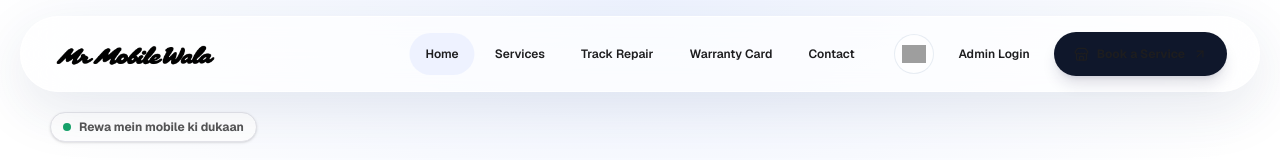
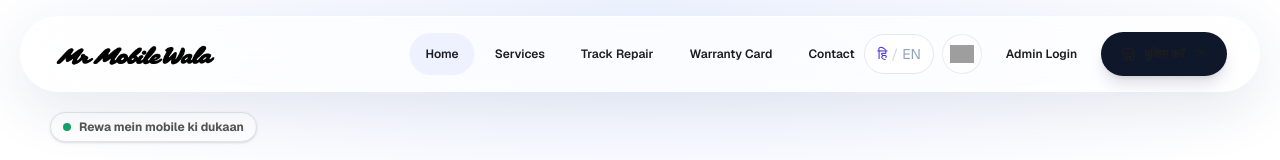
Before and after one commit to ShahbajKhan05/mr-mobile-wala-repairs, a Next.js app: page / in a window 1280 px wide. Shown: the top 160 px of the page. Built offline with nearby package versions, Linux system fonts and the light colour scheme; grey boxes are pictures that could not be loaded.

Commit message:
feat(i18n): add accessible language switch to customer navigation

```diff
--- a/src/components/Navbar.tsx
+++ b/src/components/Navbar.tsx
@@ -5,6 +5,7 @@ import { useState } from "react";
 import Image from "next/image";
 import Link from "next/link";
 import { usePathname } from "next/navigation";
+import { useCustomerLanguage } from "@/components/CustomerLanguageProvider";
 import {
   ArrowUpRight,
   Menu,
@@ -40,6 +41,7 @@ const SOCIAL_LINKS = [
 
 export default function Navbar() {
   const pathname = usePathname();
+  const { language, setLanguage, t } = useCustomerLanguage();
 
   const [isOpen, setIsOpen] = useState(false);
   const [isSocialOpen, setIsSocialOpen] = useState(false);
@@ -107,6 +109,9 @@ export default function Navbar() {
 
         {/* Desktop Actions */}
         <div className="hidden items-center gap-2 xl:flex">
+          <button type="button" onClick={() => setLanguage(language === "hi" ? "en" : "hi")} aria-label={language === "hi" ? "Switch website to English" : "वेबसाइट हिंदी में करें"} className="inline-flex h-10 items-center gap-1 rounded-full border border-slate-200 bg-white/80 px-3 text-[11px] font-extrabold text-slate-700 transition hover:border-indigo-300 hover:text-indigo-700">
+            <span className={language === "hi" ? "text-indigo-700" : "text-slate-400"}>हि</span><span className="text-slate-300">/</span><span className={language === "en" ? "text-indigo-700" : "text-slate-400"}>EN</span>
+          </button>
 
           {/* Social Dropdown */}
           <div className="relative">
@@ -160,7 +165,7 @@ export default function Navbar() {
             className="group inline-flex min-h-11 items-center gap-2 rounded-full bg-slate-900 px-5 text-xs font-bold text-white shadow-lg shadow-indigo-950/15 transition-all duration-200 hover:-translate-y-0.5 hover:bg-indigo-700 hover:shadow-[0_6px_18px_rgba(0,0,0,0.15)] active:scale-[0.98]"
           >
             <Store size={15} />
-            Book a Service
+            {t("book")}
             <ArrowUpRight
               size={14}
               className="transition-transform group-hover:translate-x-0.5 group-hover:-translate-y-0.5"
@@ -170,11 +175,14 @@ export default function Navbar() {
 
         {/* Mobile Actions */}
         <div className="flex items-center gap-2 xl:hidden">
+          <button type="button" onClick={() => setLanguage(language === "hi" ? "en" : "hi")} aria-label={language === "hi" ? "Switch website to English" : "वेबसाइट हिंदी में करें"} className="flex h-9 items-center rounded-full border border-slate-200 bg-white/90 px-2.5 text-[10px] font-extrabold text-slate-700">
+            {language === "hi" ? "EN" : "हि"}
+          </button>
           <Link
             href="/admin-login"
             className="rounded-full border border-[#e8e7e2] px-3 py-2 text-[10px] font-bold text-[#33332e] transition-colors hover:bg-[#f5f4f0] sm:text-xs"
           >
-            Admin
+            {t("admin")}
           </Link>
 
           <button
@@ -198,10 +206,10 @@ export default function Navbar() {
 
             <div className="mb-3 flex items-center justify-between px-2">
               <span className="text-[10px] font-bold uppercase tracking-[0.15em] text-[#999990]">
-                Explore MR Mobile Wala
+                {t("explore")}
               </span>
               <span className="rounded-full bg-[#f3f2ee] px-2 py-1 text-[9px] font-bold text-[#77776f]">
-                MENU
+                {t("menu")}
               </span>
             </div>
 
@@ -236,7 +244,7 @@ export default function Navbar() {
                 className="flex min-h-12 items-center justify-center gap-2 rounded-full bg-[#1e1e1e] text-sm font-bold text-white transition-colors hover:bg-indigo-700"
               >
                 <Store size={16} />
-                Book a Service
+                {t("book")}
                 <ArrowUpRight size={15} />
               </Link>
             </div>
```
